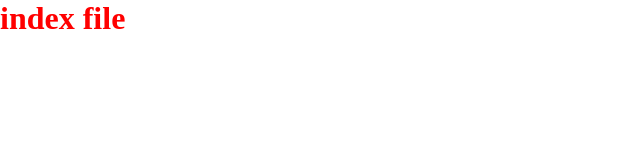
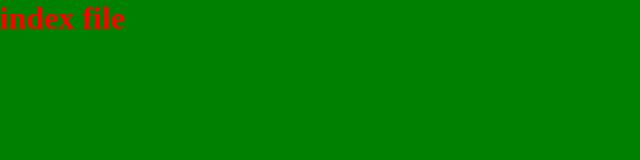
Before and after one commit to Amirmt3/test, a plain HTML site: page index.html in a window 1280 px wide. Shown: the whole page, without its empty margins (0-640 px from the left). Drawn offline with Linux system fonts and the light colour scheme.

Commit message:
chabge bg color in style.css

```diff
--- a/style.css
+++ b/style.css
@@ -6,6 +6,10 @@
     outline: none;
     box-sizing: border-box;
 }
+body
+{
+    background-color: green;
+}
 h1
 {
     color: red;
```
